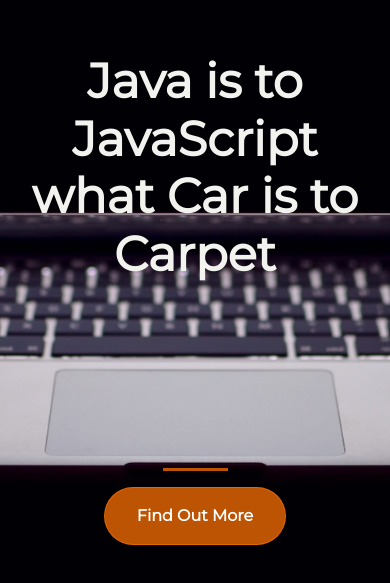
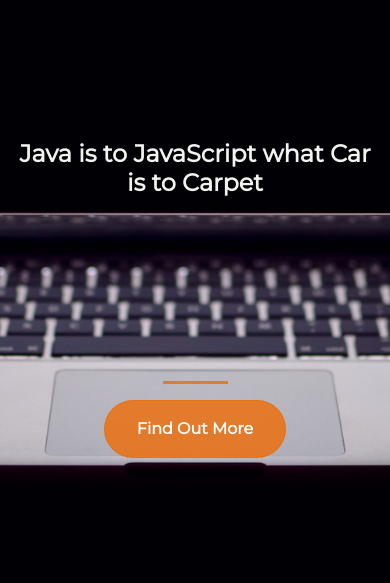
Before and after one commit to Gauravd123/ztm, a plain HTML site: page index.html in a window 390 px wide. Shown: the part 123-706 px from the top of the page. Drawn offline with nearby package versions, Linux system fonts and the light colour scheme.

Commit message:
Update style.css

```diff
--- a/style.css
+++ b/style.css
@@ -16,6 +16,13 @@ hr{
 h1{
   font-size: 3em;
   color: #f2f3ee;
+}
+
+@media only screen and (max-width: 600px) {
+  h1{
+      font-size:1.5em;
+      padding: 0;
+  }
 }
 
 .buffer{
```
